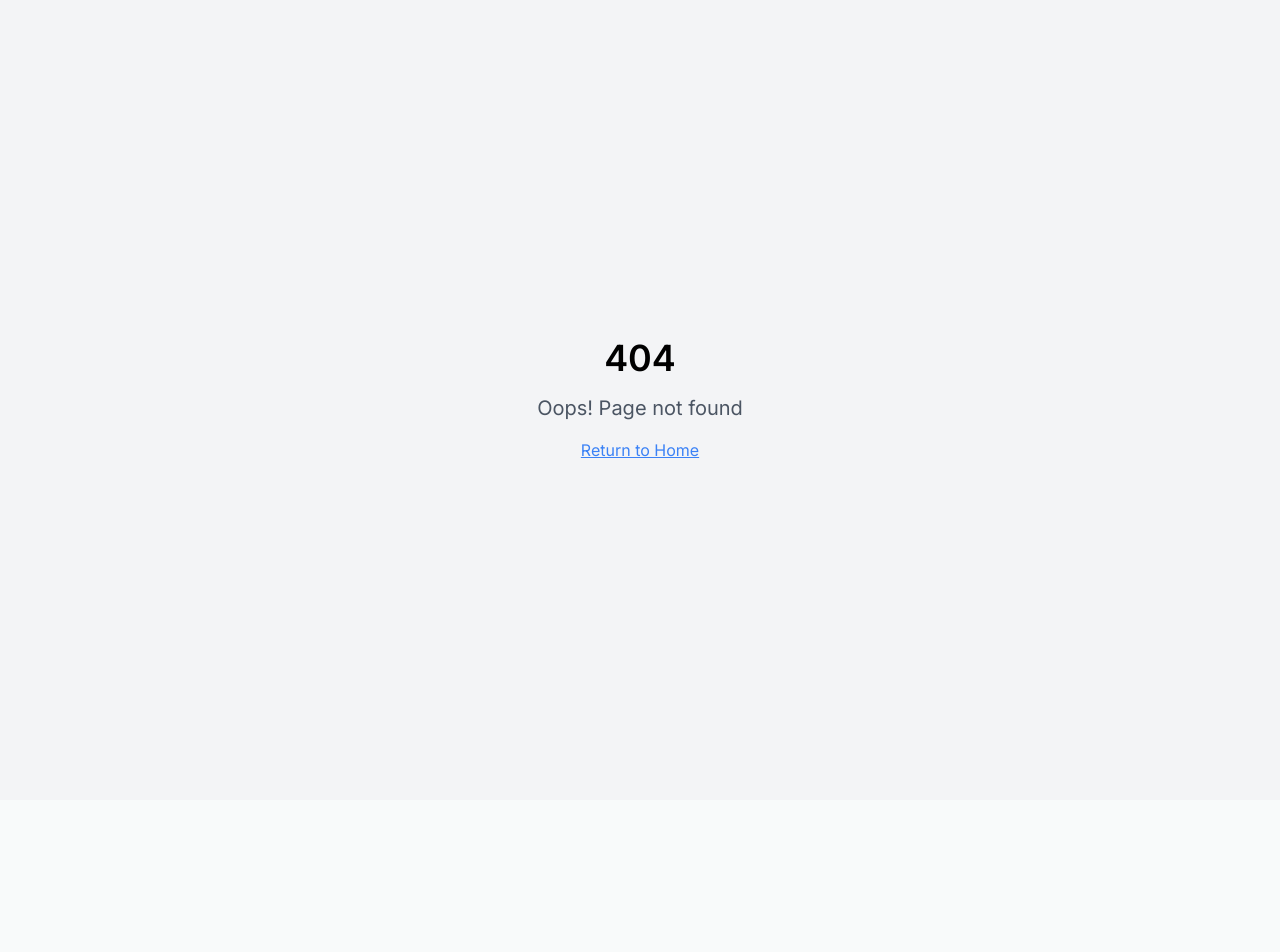
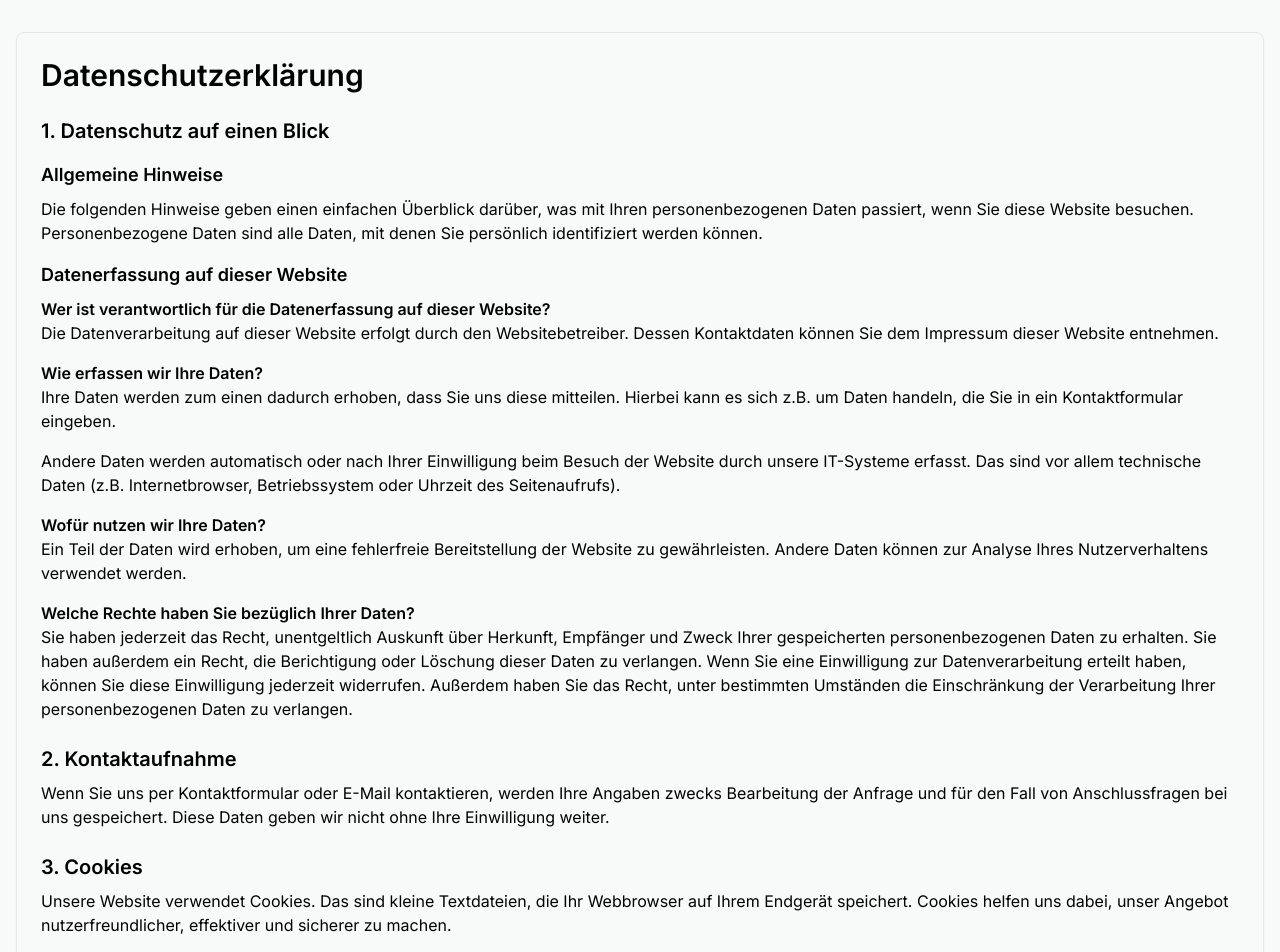
Before and after one commit to revalenz-gmbh/hoffnungsradler-duelmen, a React (Vite) app: page /datenschutz in a window 1280 px wide. Before the commit this address had no page. Shown: the top 952 px of the page. Before the commit the page ends 800 px from the top, so only its background shows below. Built offline with nearby package versions, Linux system fonts and the light colour scheme.

Commit message:
Impressum Datenschutz

```diff
--- a/package.json
+++ b/package.json
@@ -63,7 +63,7 @@
   },
   "devDependencies": {
     "@eslint/js": "^9.9.0",
-    "@tailwindcss/typography": "^0.5.15",
+    "@tailwindcss/typography": "^0.5.16",
     "@types/node": "^22.5.5",
     "@types/react": "^18.3.3",
     "@types/react-dom": "^18.3.0",
--- a/src/App.tsx
+++ b/src/App.tsx
@@ -1,4 +1,3 @@
-
 import { Toaster } from "@/components/ui/toaster";
 import { Toaster as Sonner } from "@/components/ui/sonner";
 import { TooltipProvider } from "@/components/ui/tooltip";
@@ -11,7 +10,8 @@ import UnsereTouren from "./pages/UnsereTouren";
 import Sponsoren from "./pages/Sponsoren";
 import Spenden from "./pages/Spenden";
 import NotFound from "./pages/NotFound";
-
+import Datenschutz from "./pages/Datenschutz";
+import Impressum from "./pages/Impressum";
 const queryClient = new QueryClient();
 
 const App = () => (
@@ -27,6 +27,8 @@ const App = () => (
           <Route path="/unsere-touren" element={<UnsereTouren />} />
           <Route path="/sponsoren" element={<Sponsoren />} />
           <Route path="/spenden" element={<Spenden />} />
+          <Route path="/datenschutz" element={<Datenschutz />} />
+          <Route path="/impressum" element={<Impressum />} />
           {/* ADD ALL CUSTOM ROUTES ABOVE THE CATCH-ALL "*" ROUTE */}
           <Route path="*" element={<NotFound />} />
         </Routes>
--- a/src/components/Footer.tsx
+++ b/src/components/Footer.tsx
@@ -10,7 +10,7 @@ const Footer = () => {
           <div className="space-y-2">
             <h3 className="font-anton text-xl mb-4">Spendenkonto</h3>
             <p className="font-inter">Sparkasse Westmünsterland</p>
-            <p className="font-inter">Hoffnungsradler Dülmen e.V. idG</p>
+            <p className="font-inter">Hoffnungsradler Dülmen e.V.</p>
             <div className="space-y-1">
               <div className="flex items-center gap-2">
                 <span className="text-white/80">IBAN:</span>
@@ -28,18 +28,24 @@ const Footer = () => {
             <h3 className="font-anton text-xl mb-4">Kontakt</h3>
             <div className="space-y-2 font-inter">
               <a
-                href="mailto:hoffnungsradlerinfo@gmail.com"
+                href="mailto:info@hoffnungsradler.de"
                 className="flex items-center gap-2 hover:text-white/80 transition-colors justify-center md:justify-start"
               >
                 <AtSign className="w-4 h-4" />
-                <span>hoffnungsradlerinfo@gmail.com</span>
+                <span>info@hoffnungsradler.de</span>
+              </a>
+              <a
+                href="tel:+491234567890"
+                className="flex items-center gap-2 hover:text-white/80 transition-colors justify-center md:justify-start"
+              >
+                <Phone className="w-4 h-4" />
+                <span>+49 1234 567890</span>
               </a>
               <div className="flex items-start gap-2 justify-center md:justify-start">
                 <Mail className="w-4 h-4 shrink-0 mt-1" />
                 <div className="flex flex-col">
-                  <span>Hoffnungsradler Dülmen e.V. idG</span>
-                  <span>Königsberger Str. 26</span>
-                  <span>48249 Dülmen</span>
+                  <span>Dülmener Str. 42</span>
+                  <span className="ml-0">48249 Dülmen</span>
                 </div>
               </div>
             </div>
--- a/src/components/TourDates.tsx
+++ b/src/components/TourDates.tsx
@@ -11,23 +11,23 @@ import {
 const TourDates = () => {
   const tours = [
     {
-      date: "29.03.2024",
+      date: "18.04.2025",
       day: "Karfreitag",
-      name: "Von Dorp to Dorp",
-      distance: "55km",
-      time: "10:30 Uhr",
+      name: "Ternschersee",
+      distance: "52 km",
+      time: "10:00 Uhr",
       location: "Rathausplatz Dülmen",
     },
     {
-      date: "28.04.2024",
+      date: "11.05.2025",
       day: "Sonntag",
-      name: "Rinkerode-Senden",
-      distance: "87km",
+      name: "in Planung",
+      distance: " km",
       time: "10:00 Uhr",
       location: "Sportzentrum Süd, Kapellenweg",
     },
     {
-      date: "25.05.2024",
+      date: "24.05.2025",
       day: "Samstag",
       name: "Münster Berg Fidel",
       distance: "70km",
@@ -35,31 +35,31 @@ const TourDates = () => {
       location: "Sportzentrum Süd/Kapellenweg",
     },
     {
-      date: "23.06.2024",
+      date: "22.06.2025",
       day: "Sonntag",
-      name: "Haus Egelborg Legden",
-      distance: "80km",
+      name: "in Planung",
+      distance: " km",
       time: "10:00 Uhr",
       location: "Sportzentrum Süd/Kapellenweg",
     },
     {
-      date: "21.07.2024",
+      date: "20.07.2025",
       day: "Sonntag",
-      name: "Felsenmühle Ochtrup",
-      distance: "108km",
+      name: "in Planung",
+      distance: " km",
       time: "10:00 Uhr",
       location: "Sportzentrum Süd/Kapellenweg",
     },
     {
-      date: "25.08.2024",
+      date: "24.08.2028",
       day: "Sonntag",
-      name: "Sandstein-Route",
-      distance: "80km",
+      name: "in Planung",
+      distance: " km",
       time: "10:00 Uhr",
       location: "Sportzentrum Süd/Kapellenweg",
     },
     {
-      date: "29.09.2024",
+      date: "28.09.2025",
       day: "Sonntag",
       name: "Baumberger Alpin-Tour",
       distance: "48/78/106km",
--- /dev/null
+++ b/src/pages/Datenschutz.tsx
@@ -0,0 +1,72 @@
+import React from 'react';
+import { Card, CardContent } from "@/components/ui/card";
+
+const Datenschutz = () => {
+  return (
+    <div className="container mx-auto py-8 px-4">
+      <Card>
+        <CardContent className="pt-6">
+          <h1 className="text-3xl font-bold mb-6">Datenschutzerklärung</h1>
+
+          <h2 className="text-xl font-semibold mt-6 mb-2">1. Datenschutz auf einen Blick</h2>
+          <h3 className="text-lg font-semibold mt-4 mb-2">Allgemeine Hinweise</h3>
+          <p className="mb-4">
+            Die folgenden Hinweise geben einen einfachen Überblick darüber, was mit Ihren personenbezogenen Daten passiert,
+            wenn Sie diese Website besuchen. Personenbezogene Daten sind alle Daten, mit denen Sie persönlich identifiziert
+            werden können.
+          </p>
+
+          <h3 className="text-lg font-semibold mt-4 mb-2">Datenerfassung auf dieser Website</h3>
+          <h4 className="font-semibold mt-2">Wer ist verantwortlich für die Datenerfassung auf dieser Website?</h4>
+          <p className="mb-4">
+            Die Datenverarbeitung auf dieser Website erfolgt durch den Websitebetreiber. Dessen Kontaktdaten können Sie dem
+            Impressum dieser Website entnehmen.
+          </p>
+
+          <h4 className="font-semibold mt-2">Wie erfassen wir Ihre Daten?</h4>
+          <p className="mb-4">
+            Ihre Daten werden zum einen dadurch erhoben, dass Sie uns diese mitteilen. Hierbei kann es sich z.B. um Daten handeln,
+            die Sie in ein Kontaktformular eingeben.
+          </p>
+          <p className="mb-4">
+            Andere Daten werden automatisch oder nach Ihrer Einwilligung beim Besuch der Website durch unsere IT-Systeme erfasst.
+            Das sind vor allem technische Daten (z.B. Internetbrowser, Betriebssystem oder Uhrzeit des Seitenaufrufs).
+          </p>
+
+          <h4 className="font-semibold mt-2">Wofür nutzen wir Ihre Daten?</h4>
+          <p className="mb-4">
+            Ein Teil der Daten wird erhoben, um eine fehlerfreie Bereitstellung der Website zu gewährleisten. Andere Daten können
+            zur Analyse Ihres Nutzerverhaltens verwendet werden.
+          </p>
+
+          <h4 className="font-semibold mt-2">Welche Rechte haben Sie bezüglich Ihrer Daten?</h4>
+          <p className="mb-4">
+            Sie haben jederzeit das Recht, unentgeltlich Auskunft über Herkunft, Empfänger und Zweck Ihrer gespeicherten
+            personenbezogenen Daten zu erhalten. Sie haben außerdem ein Recht, die Berichtigung oder Löschung dieser Daten zu
+            verlangen. Wenn Sie eine Einwilligung zur Datenverarbeitung erteilt haben, können Sie diese Einwilligung jederzeit
+            widerrufen. Außerdem haben Sie das Recht, unter bestimmten Umständen die Einschränkung der Verarbeitung Ihrer
+            personenbezogenen Daten zu verlangen.
+          </p>
+
+          <h2 className="text-xl font-semibold mt-6 mb-2">2. Kontaktaufnahme</h2>
+          <p className="mb-4">
+            Wenn Sie uns per Kontaktformular oder E-Mail kontaktieren, werden Ihre Angaben zwecks Bearbeitung der Anfrage und für
+            den Fall von Anschlussfragen bei uns gespeichert. Diese Daten geben wir nicht ohne Ihre Einwilligung weiter.
+          </p>
+
+          <h2 className="text-xl font-semibold mt-6 mb-2">3. Cookies</h2>
+          <p className="mb-4">
+            Unsere Website verwendet Cookies. Das sind kleine Textdateien, die Ihr Webbrowser auf Ihrem Endgerät speichert.
+            Cookies helfen uns dabei, unser Angebot nutzerfreundlicher, effektiver und sicherer zu machen.
+          </p>
+
+          <p className="mt-8 text-sm">
+            Stand: 21.02.2025
+          </p>
+        </CardContent>
+      </Card>
+    </div>
+  );
+};
+
+export default Datenschutz;
--- /dev/null
+++ b/src/pages/Impressum.tsx
@@ -0,0 +1,37 @@
+import React from 'react';
+import { Card, CardContent } from "@/components/ui/card";
+
+const Impressum = () => {
+  return (
+    <div className="container mx-auto py-8 px-4">
+      <Card>
+        <CardContent className="pt-6">
+          <h1 className="text-3xl font-bold mb-6">Impressum</h1>
+
+          <h2 className="text-xl font-semibold mt-4 mb-2">Angaben gemäß § 5 TMG</h2>
+          <p>Hoffnungsradler Dülmen e.V. i.G.</p>
+          <p>Königsberger Str. 26</p>
+          <p>48249 Dülmen</p>
+
+          <h2 className="text-xl font-semibold mt-6 mb-2">Vertreten durch</h2>
+          <p>Martin Stolz (1. Vorsitzender)</p>
+          <p>Gregor Horstmann (2. Vorsitzender)</p>
+
+          <h2 className="text-xl font-semibold mt-6 mb-2">Kontakt</h2>
+          <p>E-Mail: hoffnungsradlerinfo@gmail.com</p>
+
+          <h2 className="text-xl font-semibold mt-6 mb-2">Vereinsregistereintrag</h2>
+          <p>Der Verein befindet sich in Gründung.</p>
+          <p>Eintragung in das Vereinsregister beim Amtsgericht [zuständiges Amtsgericht] ist beantragt.</p>
+
+          <h2 className="text-xl font-semibold mt-6 mb-2">Verantwortlich für den Inhalt nach § 55 Abs. 2 RStV</h2>
+          <p>Martin Stolz   </p>
+          <p>Königsberger Str. 26</p>
+          <p>48249 Dülmen</p>
+        </CardContent>
+      </Card>
+    </div>
+  );
+};
+
+export default Impressum;
```
Also changed, not shown: 1 other file (tests, documents, lock files or other folders).
